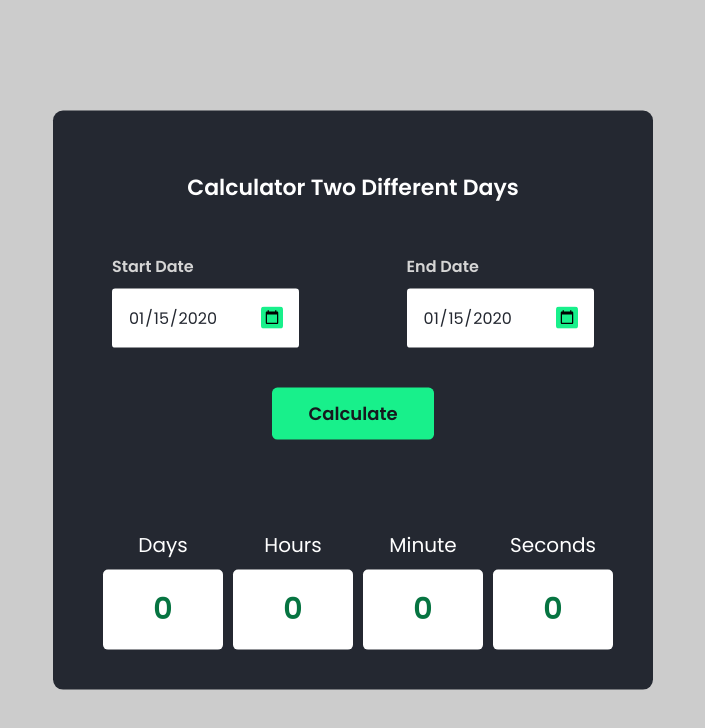
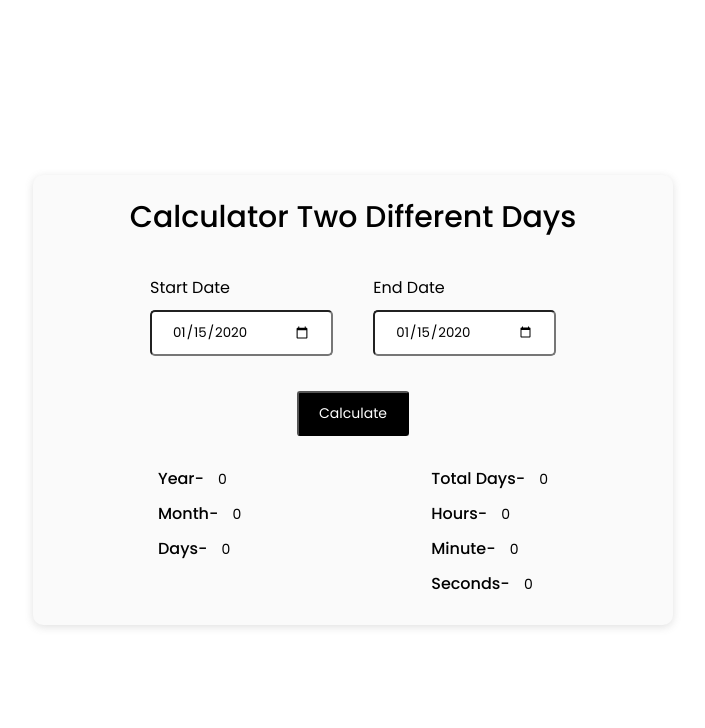
Before and after one commit to amolmahor50/Birthday-Calculator, a plain HTML site: page index.html in a window 1280 px wide. Both pictures are taken after typing "2020-01-15", "2020-01-15" into the empty fields and a click on the button "Calculate". Shown: the whole page, without its empty margins (287-992 px from the left). Drawn offline with nearby package versions, Linux system fonts and the light colour scheme.

Commit message:
add year, month and day

```diff
--- a/index.html
+++ b/index.html
@@ -24,23 +24,31 @@
         <div class="inp-wrapper">
             <div class="date-wrapper">
                 <label for="date-1">Start Date</label>
-                <input type="date" id="date-1">
+                <input type="date" id="start-date">
             </div>
             <div class="date-wrapper">
                 <label for="date-2">End Date</label>
-                <input type="date" id="date-2">
+                <input type="date" id="end-date">
             </div>
         </div>
         <button id="submit">Calculate</button>
+      <div class="list-items">
         <ul>
-            <li>Days<span>00</span></li>
-            <li>Hours<span>00</span></li>
-            <li>Minute<span>00</span></li>
-            <li>Seconds<span>00</span></li>
+            <li>Year- <span id="years">00</span></li>
+            <li>Month- <span id="months">00</span></li>
+            <li>Days- <span id="days">00</span></li>
         </ul>
+        <ul>
+            <li>Total Days- <span id="totalDay">00</span></li>
+            <li>Hours- <span id="hour">00</span></li>
+            <li>Minute- <span id="min">00</span></li>
+            <li>Seconds- <span id="sec">00</span></li>
+        </ul>
+      </div>
     </div>
 
     <!------Js file link-------->
+    <script src="https://ajax.googleapis.com/ajax/libs/jquery/3.7.1/jquery.min.js"></script>
     <script src="index.js"></script>
 </body>
 
--- a/index.js
+++ b/index.js
@@ -1,26 +1,54 @@
 
-// declaration and initilization variable
-let submit = document.getElementById("submit");
-let output = document.getElementById("output");
 
-submit.addEventListener("click", ()=>{
-    // create date objetct inpute value
-    let date1 = new Date(document.getElementById("date-1").value);
-    let date2 = new Date(document.getElementById("date-2").value);
-    let span = document.querySelectorAll("span");
+$(document).ready(function() {
+    $('#submit').click(function() {
 
-    console.log(date1);
+        var startDate = $('#start-date').val();
+        var endDate = $('#end-date').val();
 
-    //check if the input dates are valid if valid calculate the different..
-    if(date1.getTime() && date2.getTime()){
-        let timeDifferent = date2.getTime()- date1.getTime();
-        let dayDifferent = timeDifferent / (1000 * 3600 * 24);
+        // checked i both are date selected
+        if(!startDate || !endDate) {
+            alert("Please Checked and both date");
+            return;
+        }
 
-        span[0].innerHTML = dayDifferent;
-        span[1].innerHTML = dayDifferent*24;
-        span[2].innerHTML = dayDifferent*24*60;
-        span[3].innerHTML = dayDifferent*24*60*60;
+        // Check if the end date is earlier than the start date
+        var start = new Date(startDate);
+        var end = new Date(endDate);
 
-    }
+        // Check if the end date is earlier than the start date
+        if(end < start) {
+            alert("End date cannot be earlier than start date.");
+            return;
+        }
 
+        //calculate the date different to milisecond
+        var differentTime = end - start;
+
+        // convert the time
+        var milisecondInDay = 1000* 60 * 60 * 24;
+        var milisecondInMonth = milisecondInDay * 30;
+        var millisecondsInYear = milisecondInDay * 365.25;
+
+        var totalDays = Math.floor(differentTime / milisecondInDay);
+        var years = Math.floor(differentTime / millisecondsInYear);
+        var months = Math.floor(differentTime / milisecondInMonth) - years * 12;
+        var days = totalDays - (years * 365) - (months * 30);
+        var hour = totalDays * 24;
+        var min = totalDays * 24 * 60;
+        var sec = totalDays * 24 * 60 * 60;
+
+        console.log(totalDays)
+
+        // Display the result in the respective span elements
+        $("#years").text(years);
+        $("#months").text(months);
+        $("#days").text(days);
+
+        $("#totalDay").text(totalDays);
+        $("#hour").text(hour);
+        $("#min").text(min);
+        $("#sec").text(sec);
+
+    })
 })
--- a/style.css
+++ b/style.css
@@ -1,106 +1,120 @@
-*{
+* {
     margin: 0;
     padding: 0;
     box-sizing: border-box;
     font-family: 'Poppins', sans-serif;
 }
-body{
+
+body {
+    width: 100%;
     height: 100vh;
-    background: #ccc;
-}
-.container{
-    width: 70%;
-    max-width: 600px;
-    background-color: #242831;
-    border-radius: 10px;
-    padding: 10px 15px;
-    position: absolute;
-    transform: translate(-50%, -50%);
-    top: 50%;
-    left: 50%;
-}
-h1{
-    text-align: center;
-    color: #fff;
-    font-size: 22px;
-    margin: 50px;
-}
-.inp-wrapper{
-    display: flex;
-    justify-content: space-around;
-    gap: 1.2em;
-}
-label{
-    color: #d5d5d5;
-    display: block;
-    font-weight: 600;
-}
-input[type= "date"]{
-    font-size: 16px;
-    padding: 1rem;
-    color: #242831;
-    border: none;
-    outline: none;
-    border-radius: 0.2em;
-    margin-top: 0.6em;
-}
-::-webkit-calendar-picker-indicator{
-    background-color: #18f08b;
-    padding: 0.2em;
-    cursor: pointer;
-    border-radius: 0.2em;
-}
-button{
-    display: block;
-    background-color: #18f08b;
-    color: #16191e;
-    font-size: 18px;
-    margin: 40px auto;
-    border: none;
-    border-radius: 0.3em;
-    padding: 0.7em 2em;
-    font-weight: 600;
-    cursor: pointer;
-}
-ul{
-    display: flex;
-    justify-content: center;
-    margin-top: 90px;
-    list-style: none;
-}
-ul li{
-    width: 120px;
-    height: 150px;
-    margin-left: 10px;
-    text-align: center;
-    font-size: 20px;
-    color: #fff;
-}
-ul li span{
-    border-radius: 5px;
-    background-color: #fff;
-    text-align: center;
-    display: block;
-    color: #067441;
-    font-weight: 600;
-    font-size: 30px;
-    width: 120px;
-    height: 80px;
     display: flex;
     justify-content: center;
     align-items: center;
-    margin-top: 10px;
 }
+
+.container {
+   min-width: 50%;
+   min-height: 450px;
+   box-shadow: rgba(99, 99, 99, 0.2) 0px 2px 8px 0px;
+   background-color: #fafafa;
+   padding: 20px 30px;
+   border-radius: 10px;
+}
+
+.container h1 {
+    font-size: 30px;
+    text-align: center;
+    color: #000;
+    font-weight: 500;
+}
+
+.inp-wrapper {
+    margin: 35px auto;
+    width: 70%;
+    display: flex;
+    justify-content: space-between;
+
+}
+
+.date-wrapper {
+    width: 45%;
+    display: flex;
+    flex-direction: column;
+    gap: 10px;
+}
+
+.date-wrapper input {
+    width: 100%;
+    padding: 10px 20px;
+    border-radius: 5px;
+    outline: none;
+    cursor: pointer;
+    background-color: #fff;
+}
+
+button {
+    display: flex;
+    margin: auto;
+    justify-content: center;
+    align-items: center;
+    padding: 10px 20px;
+    border-radius: 3px;
+    background: #000;
+    color: #fff;
+    cursor: pointer;
+    font-size: 14px;
+}
+
+.list-items {
+    margin: auto;
+    margin-top: 30px;
+    display: flex;
+    justify-content: space-around;
+}
+
+ul {
+    display: flex;
+    flex-direction: column;
+    gap: 10px;
+}
+
+ul li {
+    list-style: none;
+    font-size: 16px;
+    font-weight: 500;
+}
+
+li span {
+    margin-left: 10px;
+    font-size: 14px;
+    font-weight: 400;
+}
+
 @media screen and (max-width: 550px) {
-    .container{
-        padding: 4em 2em;
+    .container {
+        width: 90%;
     }
-    .inp-wrapper{
+
+    .container h1 {
+        font-size: 24px;
+    }
+
+    .inp-wrapper {
+        width: 100%;
         flex-direction: column;
+        gap: 20px;
     }
-    .date-wrapper{
-        display: flex;
-        align-items: center;
-        flex-direction: column;
+
+    .date-wrapper {
+        width: 100%;
+    }
+
+    button {
+        width: 100%;
+    }
+
+    .list-items {
+        justify-content: space-around;
     }
 }
```
